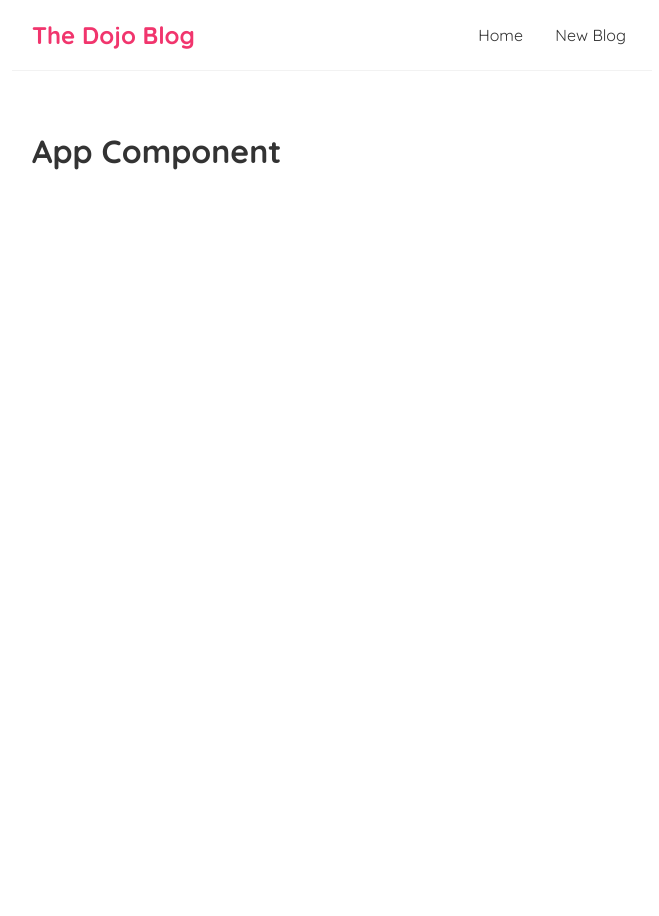
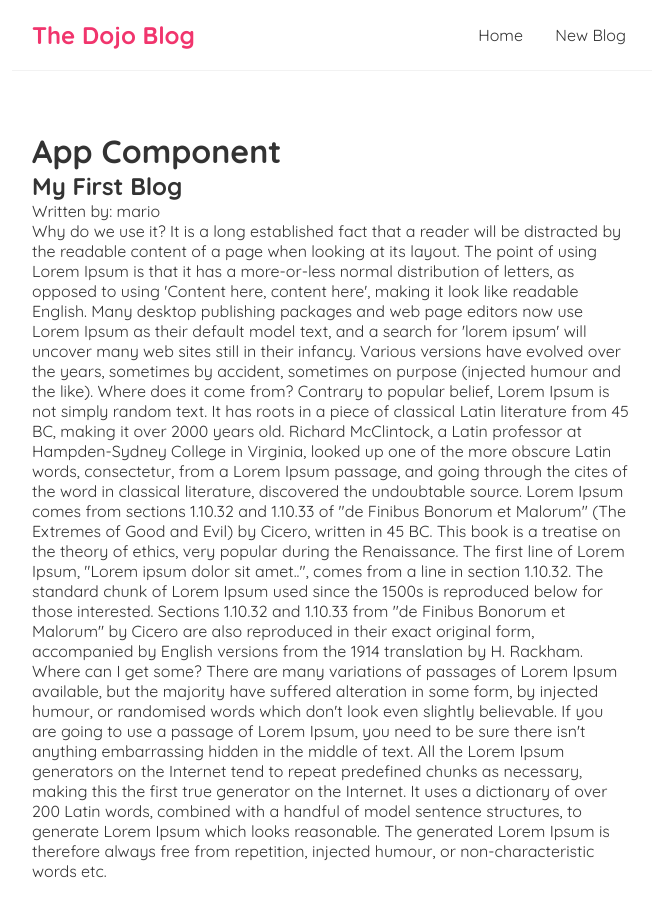
Before and after one commit to judeharding/modern_react, a React (Create React App) app in the folder dojo-blog/: page /blogs/1 in a window 1280 px wide. Shown: the top 916 px of the page, without its empty margins (308-967 px from the left). Before the commit the page ends 800 px from the top, so only its background shows below. Built offline with nearby package versions, Linux system fonts and the light colour scheme; data requests are answered from the project's data file.

Commit message:
routes for a specific id

```diff
--- a/dojo-blog/src/App.js
+++ b/dojo-blog/src/App.js
@@ -1,6 +1,7 @@
 import Navbar from "./Navbar.js";
 import Home from "./Home.js";
 import Create from "./Create";
+import BlogDetails from "./BlogDetails";
 import { BrowserRouter as Router, Route, Switch } from "react-router-dom";
 
 function App() {
@@ -27,6 +28,10 @@
 						<Route path="/create">
 							<Create></Create>
 						</Route>
+
+						<Route path="/blogs/:id">
+							<BlogDetails></BlogDetails>
+						</Route>
 					</Switch>
 				</div>
 			</div>
--- /dev/null
+++ b/dojo-blog/src/BlogDetails.js
@@ -0,0 +1,30 @@
+// imports
+import { useParams } from "react-router";
+import useFetch from "./useFetch";
+
+const BlogDetails = () => {
+	const { id } = useParams();
+	// using the fetch hook created earlier
+	const { data: blog, error, isLoading } = useFetch(
+		"http://localhost:8000/blogs/" + id
+	);
+
+	return (
+		// TEMPLATE
+		<div className="blog-details">
+			{/* <h2>Blog Details - {id} </h2> */}
+			{isLoading && <div>Loading...</div>}
+			{error && <div>{error}</div>}
+			{blog && (
+				<article>
+					<h2>{blog.title}</h2>
+					<p>Written by: {blog.author}</p>
+					<div>{blog.body}</div>
+				</article>
+			)}
+		</div>
+	);
+};
+
+export default BlogDetails;
+// TEMPLATEls;
--- a/dojo-blog/src/BlogList.js
+++ b/dojo-blog/src/BlogList.js
@@ -1,8 +1,8 @@
+// IMPORTS
+import { Link } from "react-router-dom";
+
 // const BlogList = (props) => {  // destructuring below
 const BlogList = ({ blogs, title }) => {
-	// const blogs = props.blogs;
-	// const title = props.title;
-
 	// TEMPLATE
 	return (
 		<div className="blog-list">
@@ -13,9 +13,10 @@
 				// when using map, you must have a unique KEY
 
 				<div className="blog-preview" key={blog.id}>
-					<h2>{blog.title}</h2>
-					<p>Written by: {blog.author}</p>
-					{/* creating an anonymous function to delete from the HOME.js  */}
+					<Link to={`/blogs/${blog.id}`}>
+						<h2>{blog.title}</h2>
+						<p>Written by: {blog.author}</p>
+					</Link>
 				</div>
 			))}
 		</div>
--- a/dojo-blog/src/index.css
+++ b/dojo-blog/src/index.css
@@ -48,3 +48,6 @@
 	color: #f1356d;
 	margin-bottom: 8px;
 }
+.blog-preview a {
+	text-decoration: none;
+}
```
Also changed, not shown: 1 other file (tests, documents, lock files or other folders).
